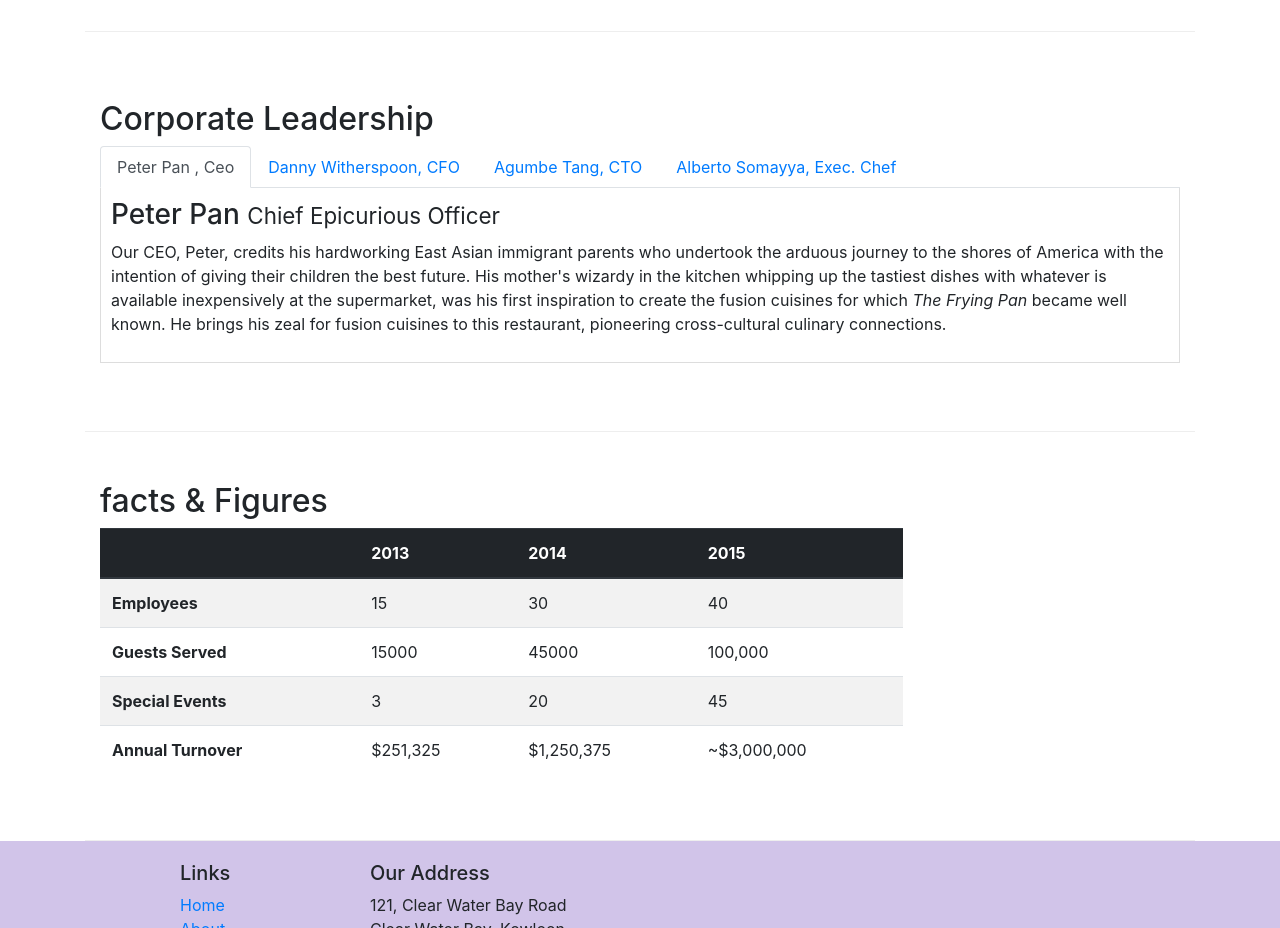
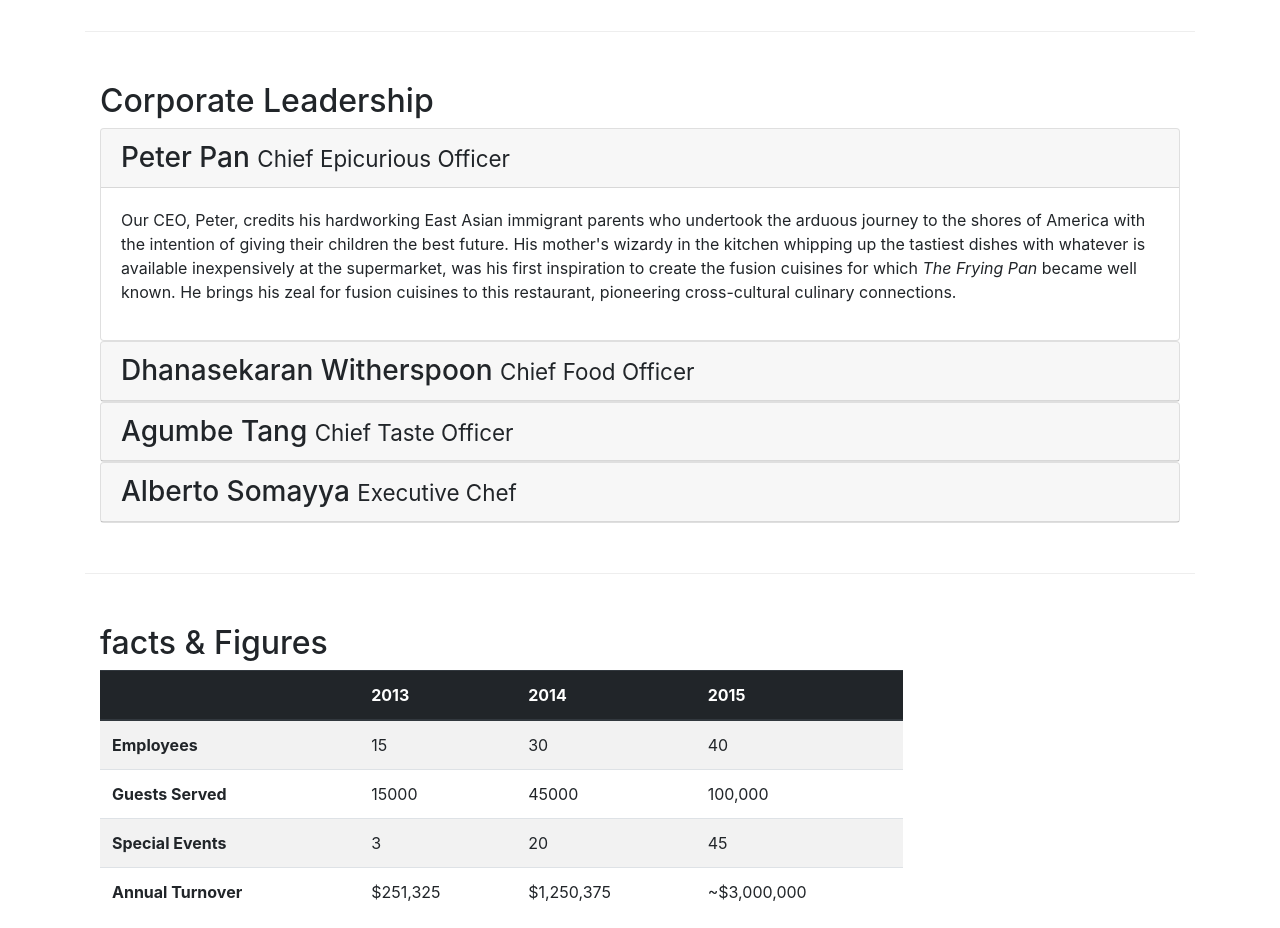
Before and after one commit to justellie/confusion, a website: page aboutus.html in a window 1280 px wide. Shown: the part 940-1868 px from the top of the page. Drawn offline with nearby package versions, Linux system fonts and the light colour scheme.

Commit message:
Acordion

```diff
--- a/aboutus.html
+++ b/aboutus.html
@@ -114,56 +114,76 @@
             <div class="col-12 ">
 
                 <h2>Corporate Leadership</h2>
-                <ul class="nav nav-tabs">
-                    <li class=" nav-item">
-                        <a class="nav-link active" href="#peter" role="tab" data-toggle="tab">
-                            Peter Pan , Ceo
-                        </a>
-                    </li>
-                     <li class="nav-item">
-                      <a class="nav-link" href="#danny" role="tab" data-toggle="tab">
-                        Danny Witherspoon, CFO
-                      </a>
-                    </li>
-                    <li class="nav-item">
-                      <a class="nav-link" href="#agumbe"role="tab"data-toggle="tab">
-                      Agumbe Tang, CTO
-                      </a>
-                    </li>
-                    <li class="nav-item">
-                      <a class="nav-link" href="#alberto" role="tab"data-toggle="tab">
-                      Alberto Somayya, Exec. Chef
-                      </a>
-                    </li>
-                </ul>
 
-                <div class="tab-content">
-                    <div role="tabpanel" class="tab-pane fade show active" id="peter">
 
-                        <h3>Peter Pan <small>Chief Epicurious Officer</small></h3>
-                        <p class ="d-none d-sm-block">Our CEO, Peter, credits his hardworking East Asian immigrant parents who undertook the arduous journey to the shores of America with the intention of giving their children the best future. His mother's wizardy in the kitchen whipping up the tastiest dishes with whatever is available inexpensively at the supermarket, was his first inspiration to create the fusion cuisines for which <em>The Frying Pan</em> became well known. He brings his zeal for fusion cuisines to this restaurant, pioneering cross-cultural culinary connections.</p>
+                <div class="accordion">
+                    <div class="card">
+                        <div class="card-header" role="tab" id="peterhead">
+                            <h3 class="mb-0">
+                                <a data-toggle="collapse" data-target="#peter">
+                                     Peter Pan <small>Chief Epicurious Officer</small>
+                                </a>
+                            </h3>
 
-                    </div>
+                        </div>
+                        <div role="tabpanel" class="collapse show" id="peter" data-parent="#accordion">
+                            <div class="card-body">
+                                <p class ="d-none d-sm-block">Our CEO, Peter, credits his hardworking East Asian immigrant parents who undertook the arduous journey to the shores of America with the intention of giving their children the best future. His mother's wizardy in the kitchen whipping up the tastiest dishes with whatever is available inexpensively at the supermarket, was his first inspiration to create the fusion cuisines for which <em>The Frying Pan</em> became well known. He brings his zeal for fusion cuisines to this restaurant, pioneering cross-cultural culinary connections.</p>
 
-                     <div role="tabpanel" class="tab-pane fade" id="danny">
-                        <h3>Dhanasekaran Witherspoon <small>Chief Food Officer</small></h3>
-                        <p class ="d-none d-sm-block">Our CFO, Danny, as he is affectionately referred to by his colleagues, comes from a long established family tradition in farming and produce. His experiences growing up on a farm in the Australian outback gave him great appreciation for varieties of food sources. As he puts it in his own words, <em>Everything that runs, wins, and everything that stays, pays!</em></p>
-                    </div>
-
-                    <div role="tabpanel" class="tab-pane fade " id="agumbe">
-                        <h3>Agumbe Tang <small>Chief Taste Officer</small></h3>
-                        <p class ="d-none d-sm-block">Blessed with the most discerning gustatory sense, Agumbe, our CTO, personally ensures that every dish that we serve meets his exacting tastes. Our chefs dread the tongue lashing that ensues if their dish does not meet his exacting standards. He lives by his motto, <em>You click only if you survive my lick.</em></p>
+                            </div>
+                        </div>
 
                     </div>
 
 
-                    <div role="tabpanel" class="tab-pane fade " id="alberto">
-                        <h3>Alberto Somayya <small>Executive Chef</small></h3>
-                        <p class ="d-none d-sm-block">Award winning three-star Michelin chef with wide International experience having worked closely with whos-who in the culinary world, he specializes in creating mouthwatering Indo-Italian fusion experiences. He says, <em>Put together the cuisines from the two craziest cultures, and you get a winning hit! Amma Mia!</em></p>
+
+                    <div class="card">
+                        <div class="card-header" role="tab" id="dannyhead">
+                            <h3 class="mb-0">
+                                <a class="collapsed" data-toggle="collapse" data-target="#danny">
+                                Dhanasekaran Witherspoon <small>Chief Food Officer</small>
+                                </a>
+                            </h3>
+                        </div>
+                        <div class="collapse" id="danny" data-parent="#accordion">
+                            <div class="card-body">
+                                <p class ="d-none d-sm-block">Our CFO, Danny, as he is affectionately referred to by his colleagues, comes from a long established family tradition in farming and produce. His experiences growing up on a farm in the Australian outback gave him great appreciation for varieties of food sources. As he puts it in his own words, <em>Everything that runs, wins, and everything that stays, pays!</em></p>
+                            </div>
+                        </div>
                     </div>
 
 
 
+                    <div class="card">
+                        <div class="card-header" role="tab" id="agumbehead">
+                            <h3 class="mb-0">
+                                <a class="collapsed" data-toggle="collapse" data-target="#agumbe">
+                                Agumbe Tang <small>Chief Taste Officer</small>
+                                </a>
+                            </h3>
+                        </div>
+                        <div class="collapse" id="agumbe" data-parent="#accordion">
+                            <div class="card-body">
+                               <p class ="d-none d-sm-block">Blessed with the most discerning gustatory sense, Agumbe, our CTO, personally ensures that every dish that we serve meets his exacting tastes. Our chefs dread the tongue lashing that ensues if their dish does not meet his exacting standards. He lives by his motto, <em>You click only if you survive my lick.</em></p>
+                            </div>
+                        </div>
+                    </div>
+
+
+                         <div class="card">
+                            <div class="card-header" role="tab" id="albertohead">
+                            <h3 class="mb-0">
+                                <a class="collapsed" data-toggle="collapse" data-target="#alberto">
+                                Alberto Somayya <small>Executive Chef</small>
+                                </a>
+                            </h3>
+                        </div>
+                        <div class="collapse" id="alberto" data-parent="#accordion">
+                            <div class="card-body">
+                              <p class ="d-none d-sm-block">Award winning three-star Michelin chef with wide International experience having worked closely with whos-who in the culinary world, he specializes in creating mouthwatering Indo-Italian fusion experiences. He says, <em>Put together the cuisines from the two craziest cultures, and you get a winning hit! Amma Mia!</em></p>
+                            </div>
+                        </div>
+                    </div>
 
                 </div>
 
```
